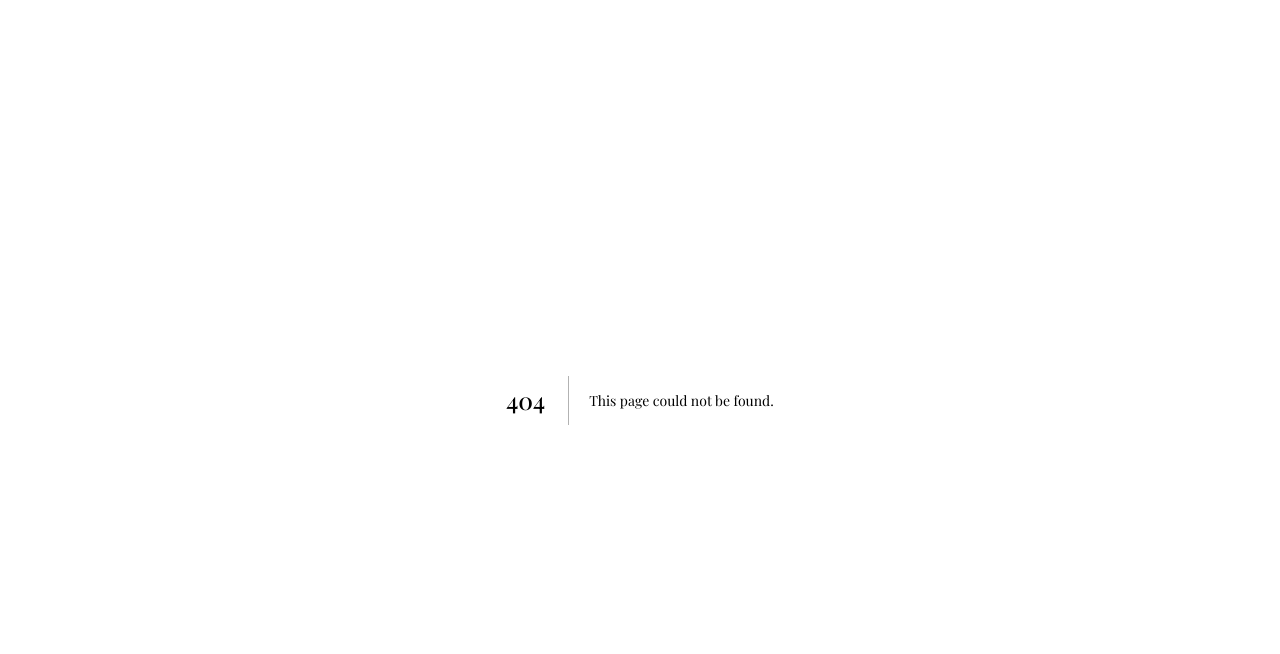
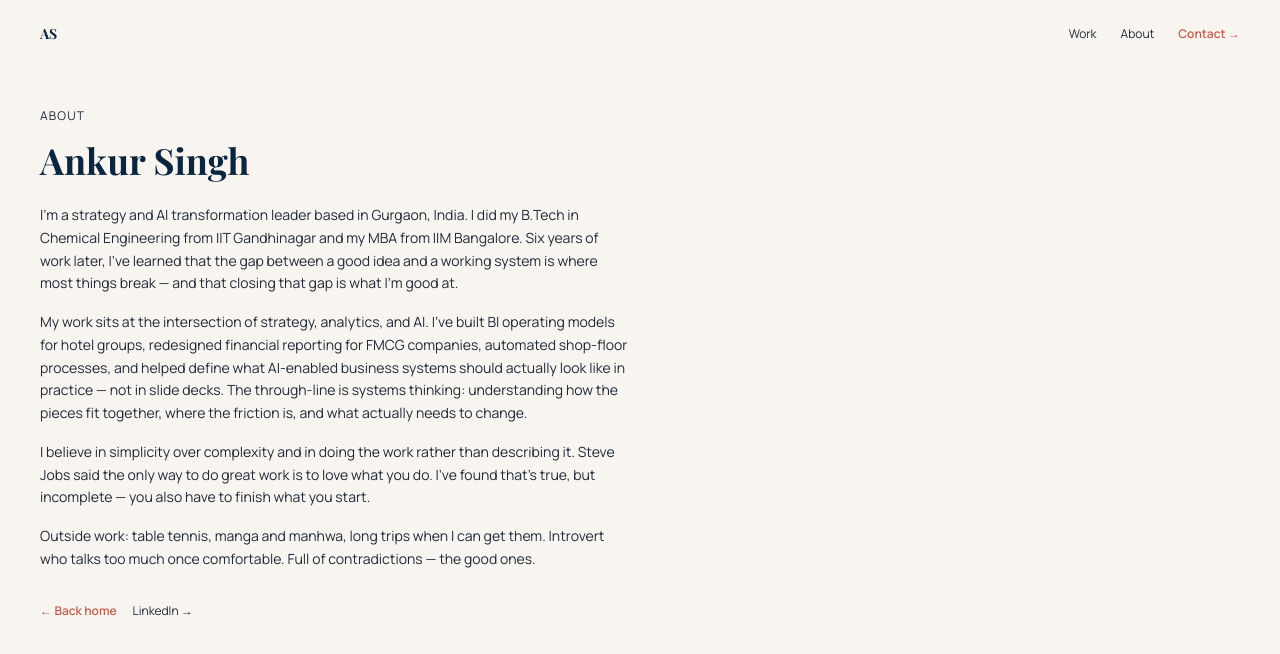
Before and after one commit to ankursingh311/ai-portfolio-template, a Next.js app: page /about in a window 1280 px wide. Before the commit this address had no page. Shown: the top 654 px of the page. Built offline with nearby package versions, Linux system fonts and the light colour scheme; a web font is replaced by a local one.

Commit message:
feat: add SSR about page for SEO

```diff
--- /dev/null
+++ b/app/about/page.tsx
@@ -0,0 +1,72 @@
+import type { Metadata } from "next";
+import SiteNav from "@/components/SiteNav";
+
+export const metadata: Metadata = {
+  title: "About — Ankur Singh",
+  description:
+    "Ankur Singh is a strategy and AI transformation leader. IIT Gandhinagar (Chemical Engineering) and IIM Bangalore (MBA). 6+ years transforming organizations through data, process, and AI.",
+};
+
+export default function AboutPage() {
+  return (
+    <main className="bg-bg min-h-screen">
+      <SiteNav />
+      <article className="px-10 py-16 max-w-2xl">
+        <p className="text-xs tracking-widest text-faint uppercase font-body mb-4">
+          About
+        </p>
+        <h1 className="font-display font-bold text-navy text-4xl mb-6">
+          Ankur Singh
+        </h1>
+
+        <p className="text-sm text-text font-body leading-relaxed mb-4">
+          I&apos;m a strategy and AI transformation leader based in Gurgaon, India.
+          I did my B.Tech in Chemical Engineering from IIT Gandhinagar and my MBA
+          from IIM Bangalore. Six years of work later, I&apos;ve learned that the gap
+          between a good idea and a working system is where most things break —
+          and that closing that gap is what I&apos;m good at.
+        </p>
+
+        <p className="text-sm text-text font-body leading-relaxed mb-4">
+          My work sits at the intersection of strategy, analytics, and AI.
+          I&apos;ve built BI operating models for hotel groups, redesigned financial
+          reporting for FMCG companies, automated shop-floor processes, and
+          helped define what AI-enabled business systems should actually look
+          like in practice — not in slide decks. The through-line is systems
+          thinking: understanding how the pieces fit together, where the
+          friction is, and what actually needs to change.
+        </p>
+
+        <p className="text-sm text-text font-body leading-relaxed mb-4">
+          I believe in simplicity over complexity and in doing the work rather
+          than describing it. Steve Jobs said the only way to do great work is
+          to love what you do. I&apos;ve found that&apos;s true, but incomplete — you
+          also have to finish what you start.
+        </p>
+
+        <p className="text-sm text-text font-body leading-relaxed mb-8">
+          Outside work: table tennis, manga and manhwa, long trips when I can
+          get them. Introvert who talks too much once comfortable. Full of
+          contradictions — the good ones.
+        </p>
+
+        <div className="flex gap-4">
+          <a
+            href="/"
+            className="text-xs text-terra font-semibold font-body hover:text-terra-soft transition-colors"
+          >
+            ← Back home
+          </a>
+          <a
+            href="https://linkedin.com/in/ankur-singh-iim-iit"
+            target="_blank"
+            rel="noopener noreferrer"
+            className="text-xs text-muted font-body hover:text-text transition-colors"
+          >
+            LinkedIn →
+          </a>
+        </div>
+      </article>
+    </main>
+  );
+}
```
